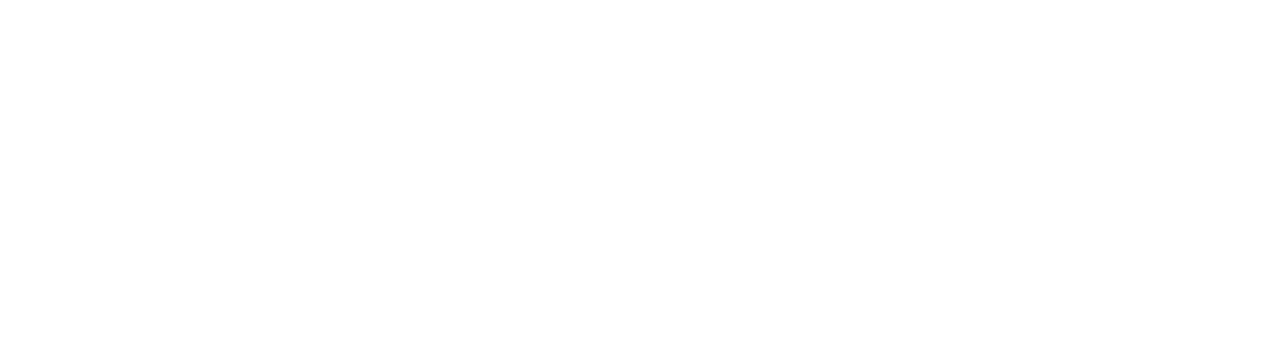
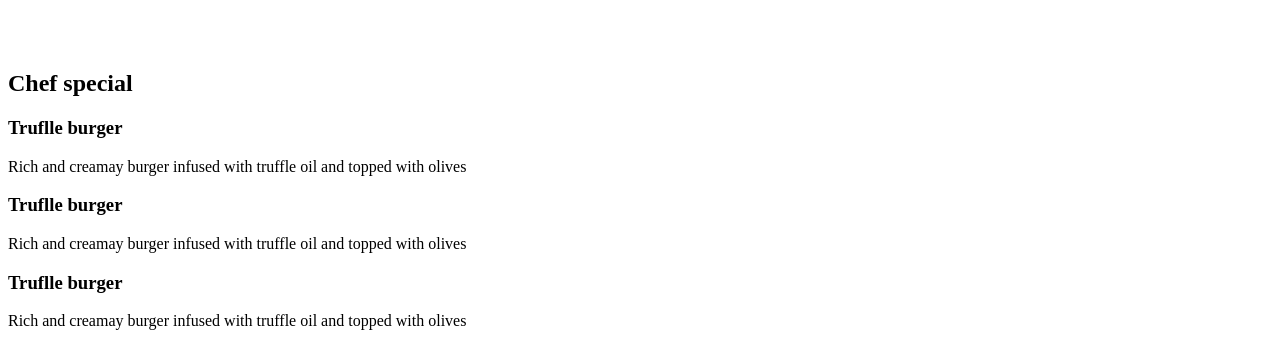
Before and after one commit to Arg-sq/A6ReactFood, a React (Vite) app: page / in a window 1280 px wide. Shown: the part 1223-1566 px from the top of the page. Before the commit the page ends 1281 px from the top, so only its background shows below. Built offline with nearby package versions, Linux system fonts and the light colour scheme.

Commit message:
feat: updated codes refactor

```diff
--- a/src/App.tsx
+++ b/src/App.tsx
@@ -1,6 +1,7 @@
-import Header from "./components/header/Header";
-import Menu from "./components/menu/Menu";
-import Navbar from "./components/navbar/Navbar";
+import ChefSpecial from "./pages/chefSpecial/ChefSpecial";
+import Header from "./pages/header/Header";
+import Menu from "./pages/menu/Menu";
+import Navbar from "./pages/navbar/Navbar";
 
 function App() {
   return (
@@ -8,6 +9,7 @@ function App() {
       <Header />
       <Navbar />
       <Menu />
+      <ChefSpecial />
     </div>
   );
 }
--- /dev/null
+++ b/src/pages/chefSpecial/ChefSpecial.tsx
@@ -0,0 +1,38 @@
+import "./chefSpecial.css";
+
+const ChefSpecial = () => {
+  return (
+    <section
+      className="special-section"
+      // style="color:red"
+      // style={{color:"red"}}
+    >
+      <h2>Chef special</h2>
+      <div className="special-container">
+        <div className="special-item">
+          <h3>Truflle burger</h3>
+          <p>
+            Rich and creamay burger infused with truffle oil and topped with
+            olives{" "}
+          </p>
+        </div>
+        <div className="special-item">
+          <h3>Truflle burger</h3>
+          <p>
+            Rich and creamay burger infused with truffle oil and topped with
+            olives{" "}
+          </p>
+        </div>
+        <div className="special-item">
+          <h3>Truflle burger</h3>
+          <p>
+            Rich and creamay burger infused with truffle oil and topped with
+            olives{" "}
+          </p>
+        </div>
+      </div>
+    </section>
+  );
+};
+
+export default ChefSpecial;
```
Also changed, not shown: src/pages/chefSpecial/chefSpecial.css (added), src/pages/header/Header.tsx (renamed from src/components/header/Header.tsx), src/pages/header/header.css (renamed from src/components/header/header.css), src/pages/menu/Menu.tsx (renamed from src/components/menu/Menu.tsx), src/pages/menu/menu.css (renamed from src/components/menu/menu.css), src/pages/navbar/Navbar.tsx (renamed from src/components/navbar/Navbar.tsx), src/pages/navbar/navbar.css (renamed from src/components/navbar/navbar.css).
